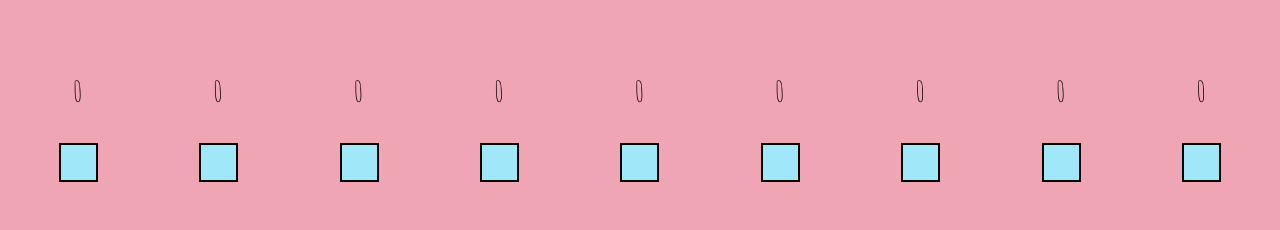
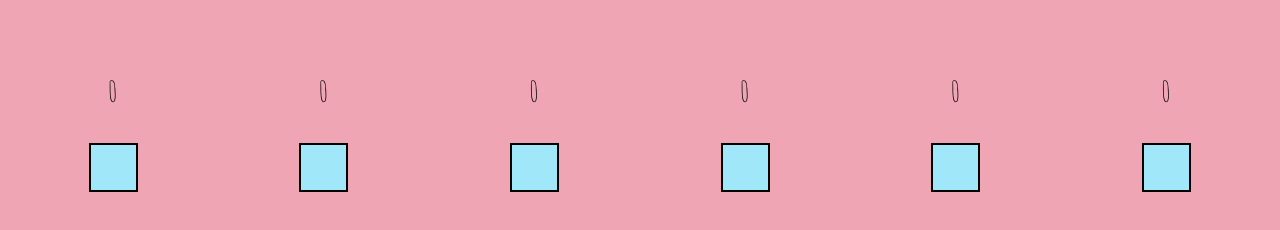
Before and after one commit to Eveline-97/Schwebung2, a plain HTML site: page index.html in a window 1280 px wide. Shown: the part 142-372 px from the top of the page. Drawn offline with nearby package versions, Linux system fonts and the light colour scheme.

Commit message:
only 6 boxes

```diff
--- a/assets/css/style.css
+++ b/assets/css/style.css
@@ -28,8 +28,8 @@ html {
 .a {
     padding: 5px;
     border: 2px solid black;
-    width: 25px;
-    height: 25px;
+    width: 35px;
+    height: 35px;
 }
 
 .selected {
--- a/index.html
+++ b/index.html
@@ -64,18 +64,6 @@
                     <p class="repeats" id="repeats5">0</p>
                     <p class="a b" id="box5"></p>
                 </div>
-                <div class="column">
-                    <p class="repeats" id="repeats6">0</p>
-                    <p class="a b" id="box6"></p>
-                </div>
-                <div class="column">
-                    <p class="repeats" id="repeats7">0</p>
-                    <p class="a b" id="box7"></p>
-                </div>
-                <div class="column">
-                    <p class="repeats" id="repeats8">0</p>
-                    <p class="a b" id="box8"></p>
-                </div>
             </div>
         </div>
     </main>
```
